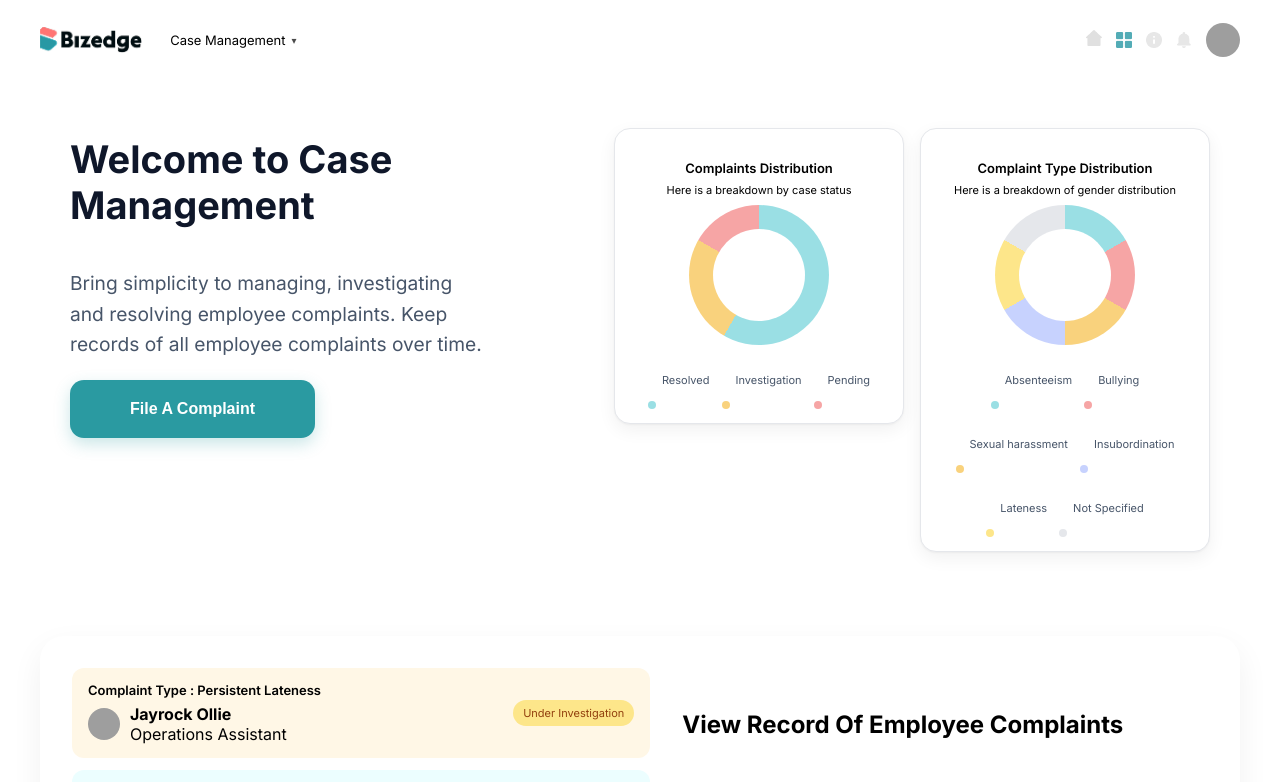
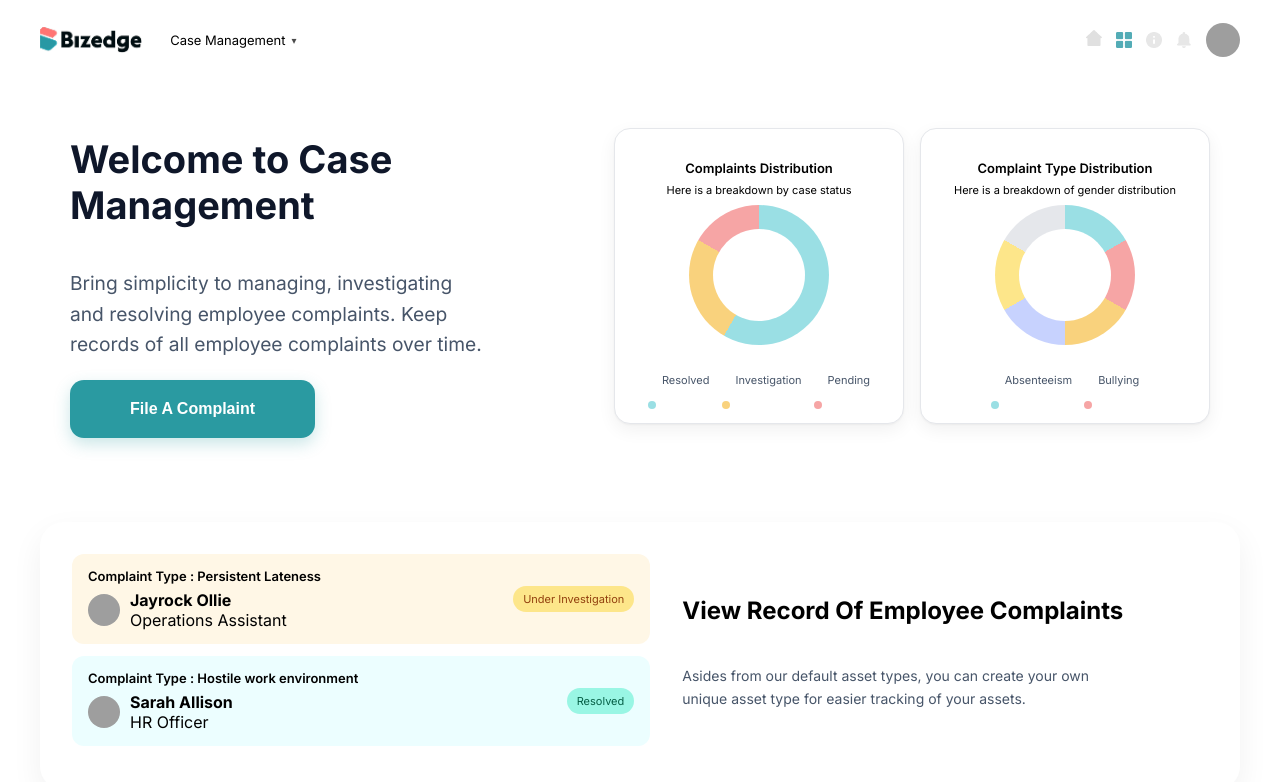
Before and after one commit to Nwajei06/bizedge, a React (Vite) app: page / in a window 1280 px wide. Shown: the top 782 px of the page. Built offline with nearby package versions, Linux system fonts and the light colour scheme; grey boxes are pictures that could not be loaded.

Commit message:
card fix

```diff
--- a/src/components/DashboardHero.jsx
+++ b/src/components/DashboardHero.jsx
@@ -56,10 +56,10 @@ function DashboardHero() {
             <div className="legend">
               <div><i className="dot absenteeism"></i> Absenteeism</div>
               <div><i className="dot bullying"></i> Bullying</div>
-              <div><i className="dot harassment"></i> Sexual harassment</div>
-              <div><i className="dot insubordination"></i> Insubordination</div>
+              {/* <div><i className="dot harassment"></i> Sexual harassment</div> */}
+              {/* <div><i className="dot insubordination"></i> Insubordination</div>
               <div><i className="dot lateness"></i> Lateness</div>
-              <div><i className="dot unspecified"></i> Not Specified</div>
+              <div><i className="dot unspecified"></i> Not Specified</div> */}
             </div>
           </div>
 
```
